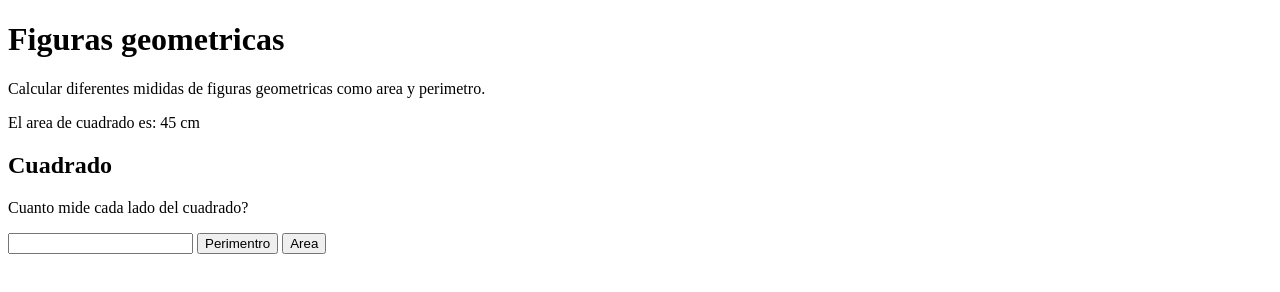
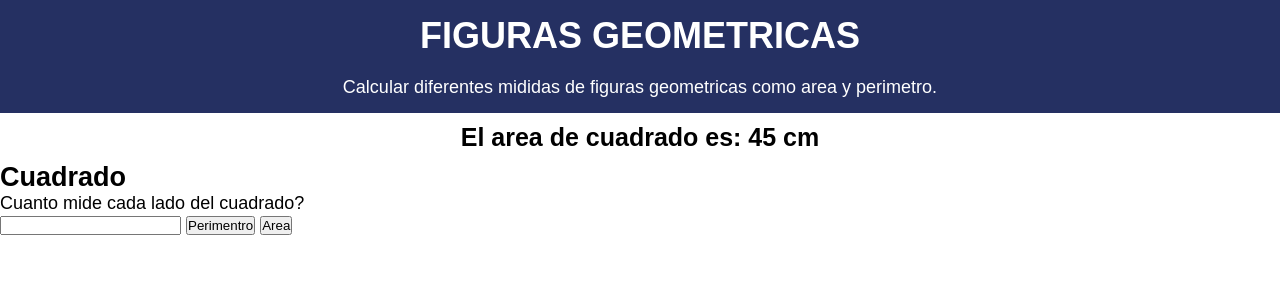
Before and after one commit to JoseDFN/M6-Course-Exercises-and-examples, a plain HTML site: page Section15/figuras-geometricas/index.html in a window 1280 px wide. Drawn offline with Linux system fonts and the light colour scheme.

Commit message:
feat: :sparkles: Practica Dis geo p2

```diff
--- a/Section15/figuras-geometricas/index.html
+++ b/Section15/figuras-geometricas/index.html
@@ -8,7 +8,7 @@
 </head>
 <body>
     <header class="header">
-        <h1 class="header-tittle">Figuras geometricas</h1>
+        <h1 class="header-title">Figuras geometricas</h1>
         <p class="header-description">
             Calcular diferentes mididas de figuras geometricas
             como area y perimetro.
--- a/Section15/figuras-geometricas/style.css
+++ b/Section15/figuras-geometricas/style.css
@@ -0,0 +1,38 @@
+*{
+    margin: 0;
+    padding: 0;
+    box-sizing: border-box;
+}
+
+body{
+    font-family:  sans-serif;
+    font-size: 18px;
+    background-color: #fff;
+}
+
+.header{
+    background-color: #253062;
+    text-align: center;
+    padding: 5px 0;
+}
+
+.header-title{
+    color: #fff;
+    padding: 10px 0;
+    text-transform: uppercase;
+}
+
+.header-description{
+    color: #fff;
+    padding: 10px 0;
+}
+
+.answer{
+    text-align: center;
+    padding: 10px 0;
+}
+
+.answer p{
+    font-size: 25px;
+    font-weight: bold;
+}
```
